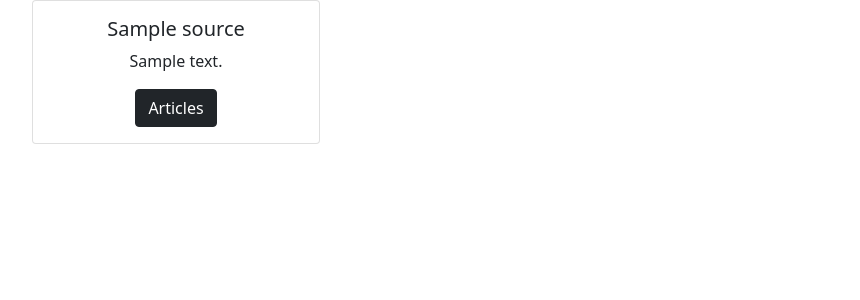
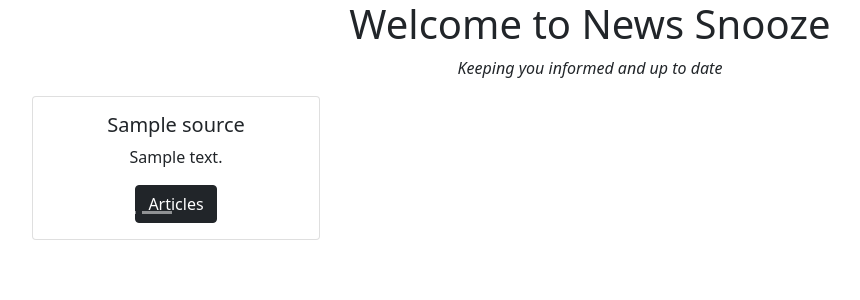
Before and after one commit to Jidraph1/NewsSnooze, a Flask app: template app/templates/index.html in a window 1280 px wide. Shown: the top 300 px of the page, without its empty margins (50-910 px from the left). Run offline with Flask 2, Linux system fonts and the light colour scheme; the template is opened without the code that fills it: most values are stand-ins (such as "Sample title", 1, 10 or a date in 2020); parts of the project's set-up code (start-up, migrations or seed data) failed here and were passed over; some libraries are stand-ins or nearby versions; some web fonts are replaced.

Commit message:
addded carousel slider

```diff
--- a/app/templates/index.html
+++ b/app/templates/index.html
@@ -18,6 +18,9 @@
     <div class="container intro">
         <div class="row">
             <div class="col-lg-6 col-md-6 col-sm-6 text-center m-auto">
+                <h1>Welcome to News Snooze</h1>
+                <p><em>Keeping you informed and up to date</em></p>
+
 
             </div>
         </div>
@@ -26,6 +29,16 @@
         <div class="row">
             {% for source in sources %}
             <div class="col-lg-4 col-md-4 col-sm-6 mb-3">
+                <div class="col-lg-6 col-md-6 col-sm-6">
+                    <div id="carouselExampleDark" class="carousel slide" data-bs-ride="carousel">
+                        <div class="carousel-indicators">
+                            <button type="button" data-bs-target="#carouselExampleDark" data-bs-slide-to="0" class="active"
+                                aria-current="true" aria-label="Slide 1"></button>
+                            <button type="button" data-bs-target="#carouselExampleDark" data-bs-slide-to="1"
+                                aria-label="Slide 2"></button>
+                            <button type="button" data-bs-target="#carouselExampleDark" data-bs-slide-to="2"
+                                aria-label="Slide 3"></button>
+                        </div>
 
                 <div class="card text-center" style="width: 18rem;">
                     <div class="card-body">
```
